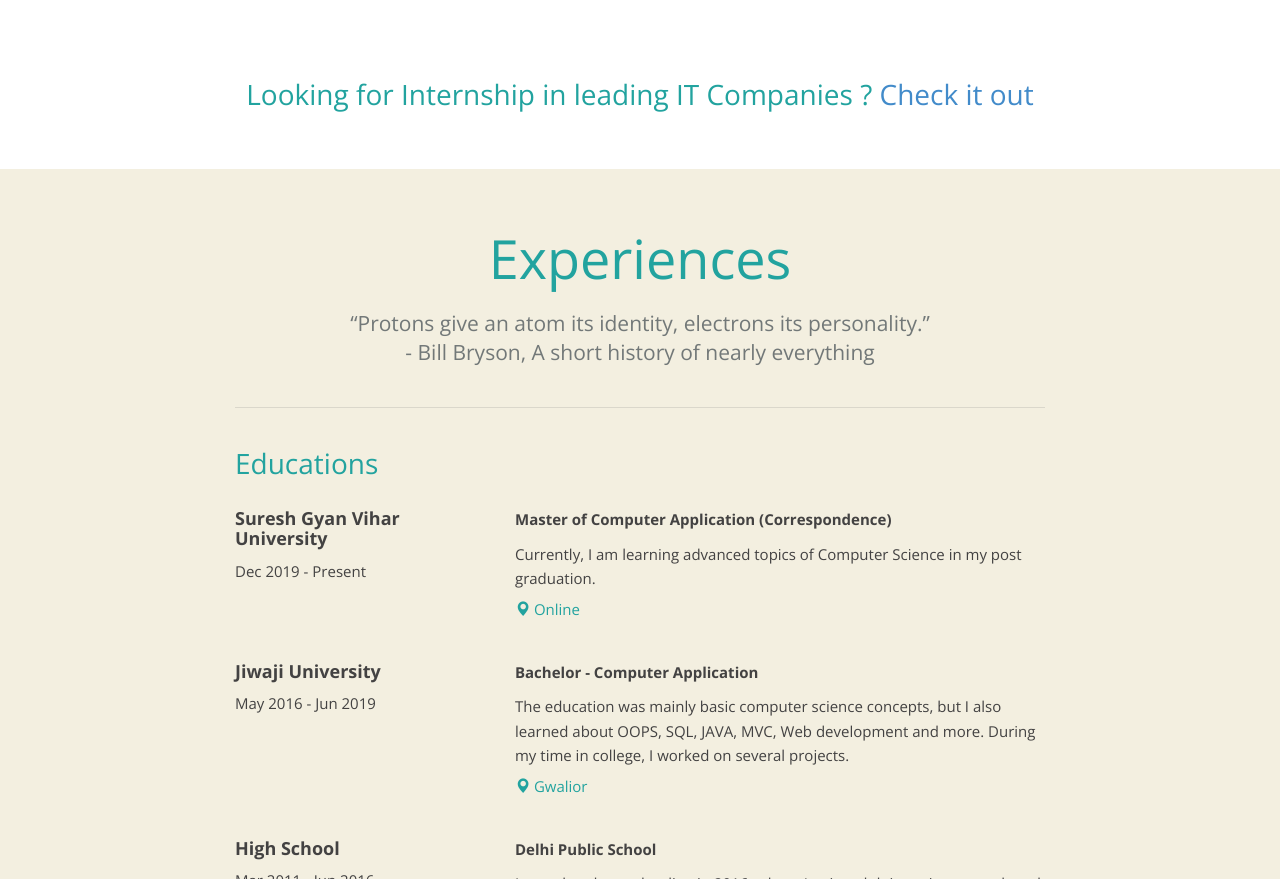
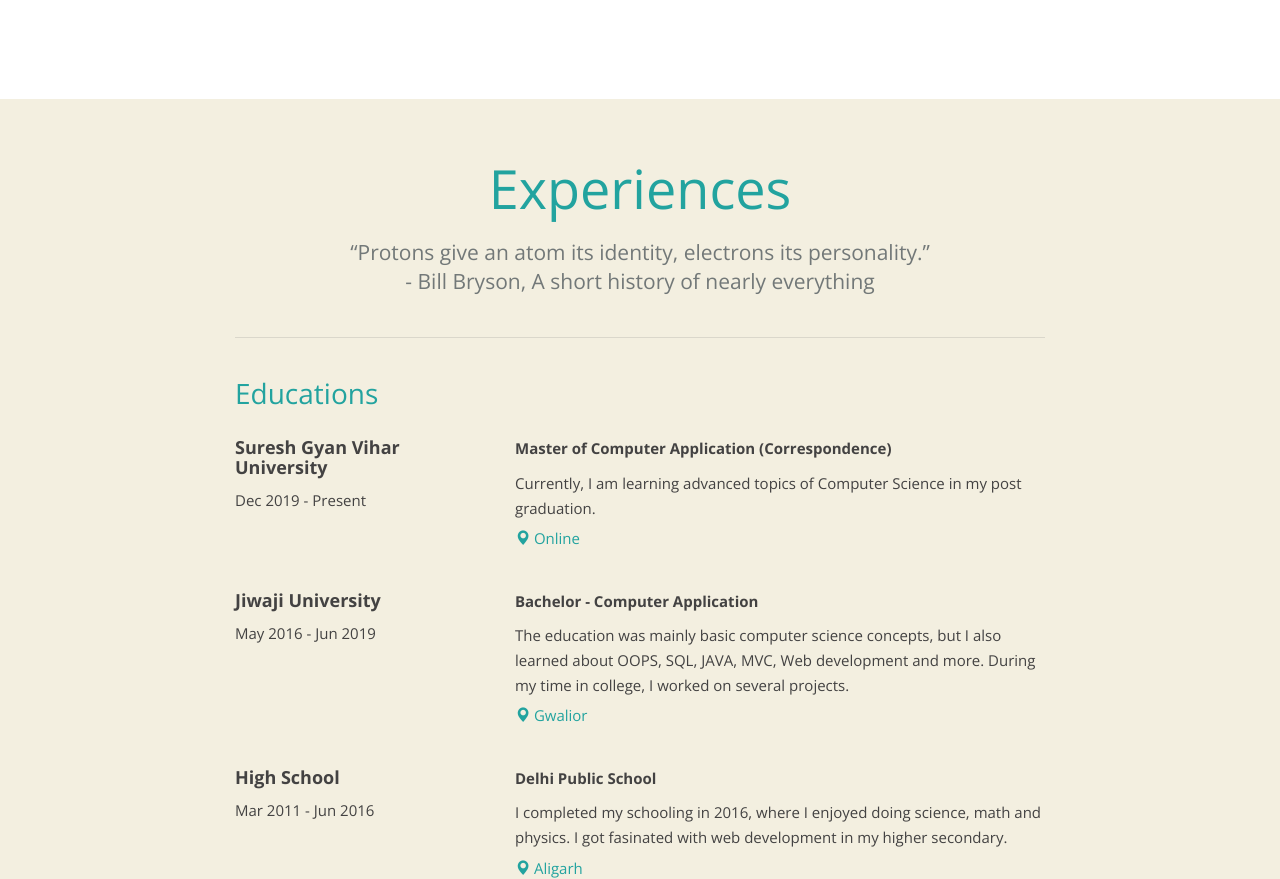
Before and after one commit to vaibhaveric/vaibhaveric.github.io, a plain HTML site: page resume/index.html in a window 1280 px wide. Shown: the part 1355-2234 px from the top of the page. Drawn offline with nearby package versions, Linux system fonts and the light colour scheme; grey boxes are pictures that could not be loaded; a script that the page names is missing.

Commit message:
Update index.html

```diff
--- a/resume/index.html
+++ b/resume/index.html
@@ -124,7 +124,6 @@
 </div>
 <iframe src="https://www.facebook.com/plugins/like.php?href=https%3A%2F%2Fvaibhaveric.github.io%2Fresume%2F&width=450&layout=standard&action=like&size=large&share=true&height=35&appId=1813071598777408" width="300" height="35" style="border:none;overflow:hidden" scrolling="yes" frameborder="0" allowTransparency="true" allow="encrypted-media"></iframe>
 <div class="text-center">
-	<h3>Looking for Internship in leading IT Companies ? <a href="https://internshala.com/work-from-home?utm_source=eap_copylink&utm_medium=4311341">Check it out</a></h3>
 
     <!-- <p>Got inspired? Copied the theme? Or do you just like the website? No problem, just buy me a beer and make me happy!</p>
 <form action="https://www.paypal.com/cgi-bin/webscr" method="post" target="_top">
```
